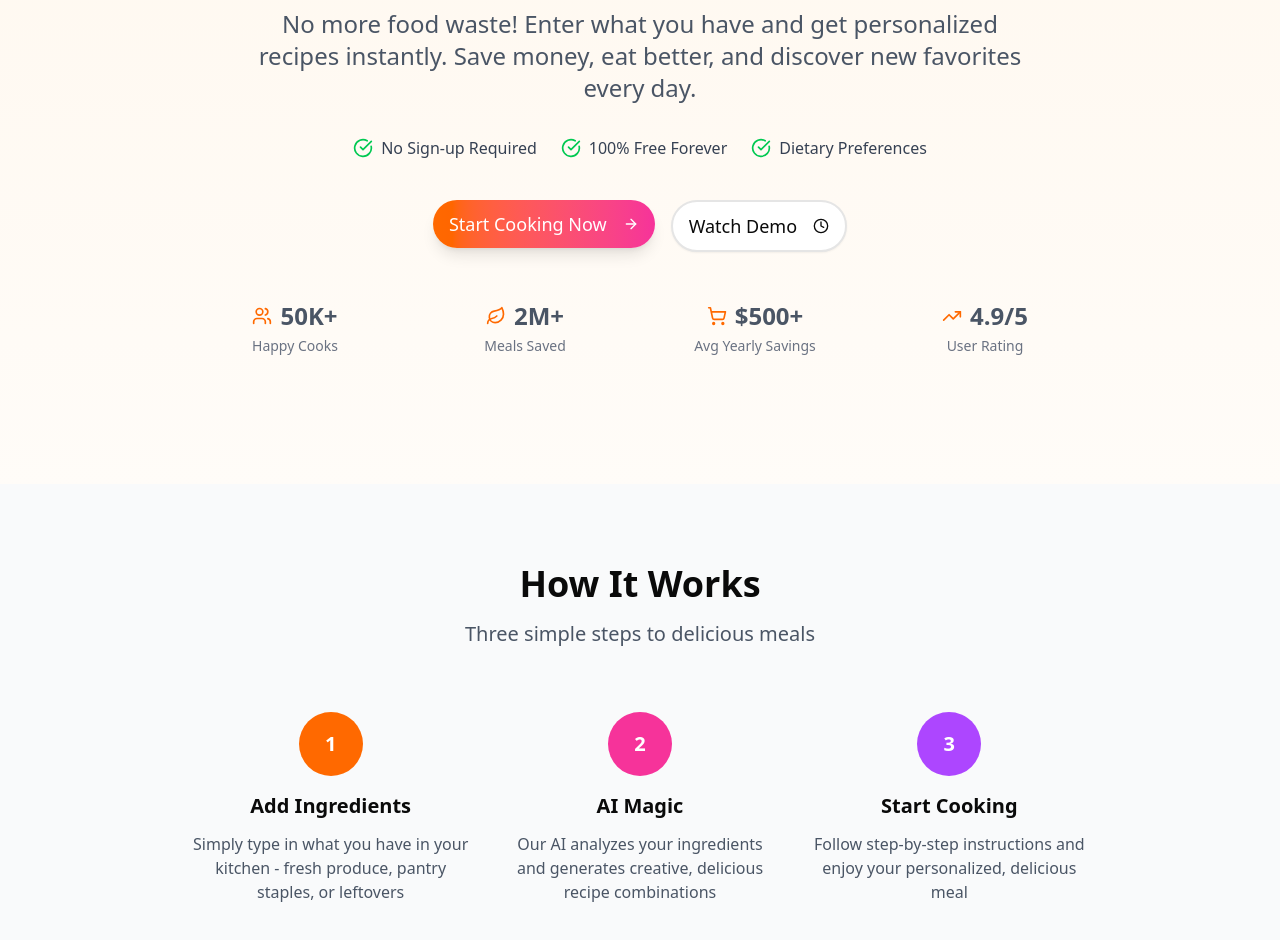
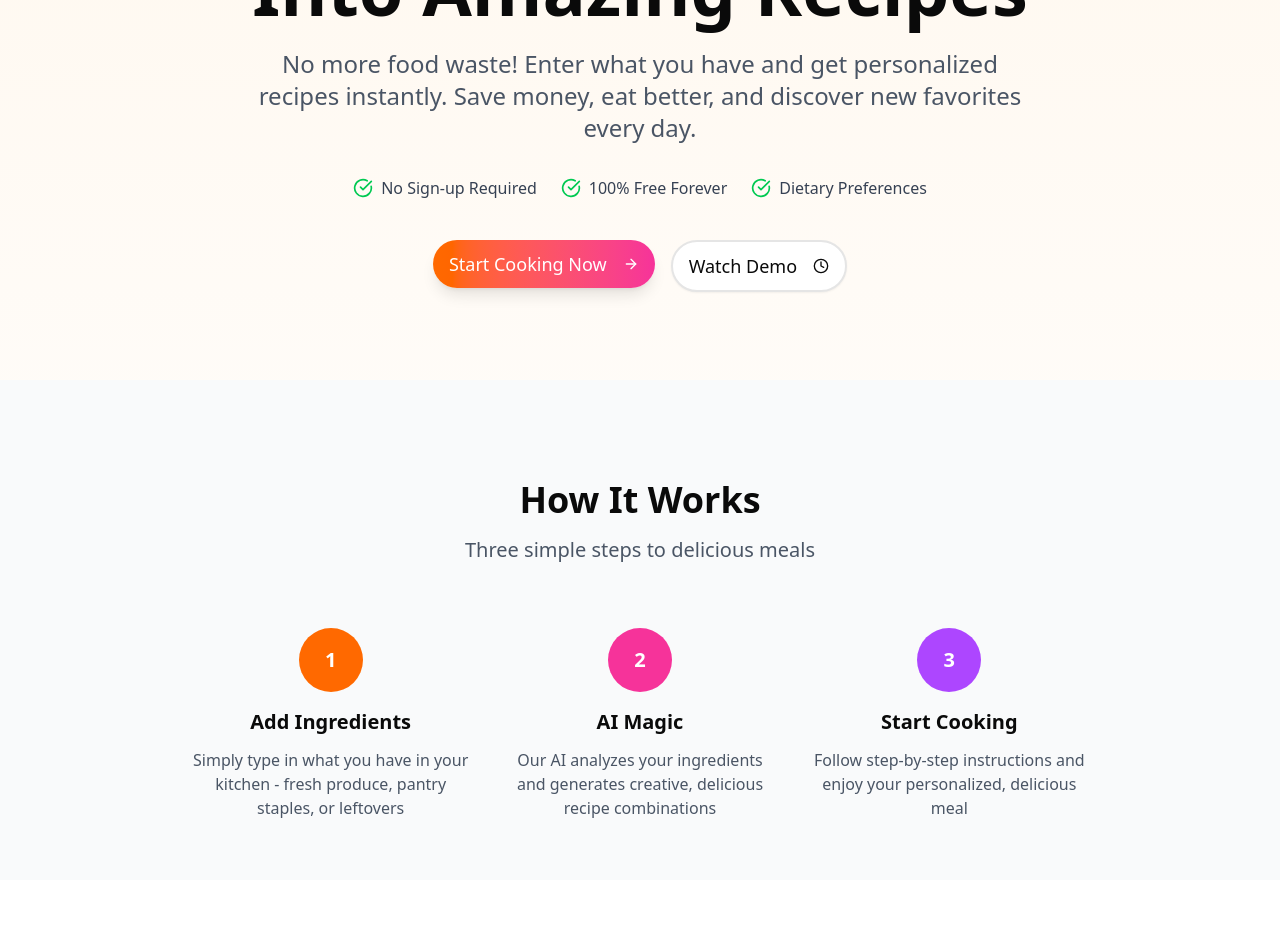
Before and after one commit to tejaschaudhari192/recipe-generator, a Next.js app: page / in a window 1280 px wide. Shown: the part 300-1240 px from the top of the page. After the commit the page ends 1180 px from the top, so only its background shows below. Built offline with nearby package versions, Linux system fonts and the light colour scheme.

Commit message:
clean: remove framer and stats

```diff
--- a/src/app/api/home/route.ts
+++ b/src/app/api/home/route.ts
@@ -10,12 +10,6 @@ export async function GET() {
       "No Sign-up Required",
       "100% Free Forever",
       "Dietary Preferences",
-    ],
-    stats: [
-      { icon: "users", label: "Happy Cooks", value: "50K+" },
-      { icon: "leaf", label: "Meals Saved", value: "2M+" },
-      { icon: "shoppingCart", label: "Avg Yearly Savings", value: "$500+" },
-      { icon: "trendingUp", label: "User Rating", value: "4.9/5" },
     ],
     steps: [
       {
--- a/src/app/globals.css
+++ b/src/app/globals.css
@@ -135,6 +135,30 @@
     background-size: 400% 400%;
     animation: gradient-xy 15s ease infinite;
   }
+
+   .fade-in-slide {
+    @apply opacity-0 translate-y-5;
+    animation: fadeInSlide 0.6s ease-out forwards;
+  }
+
+  .animate-fade-in-up {
+    @apply opacity-0 translate-y-5;
+    animation: fadeInSlide 0.6s ease-out forwards;
+  }
+
+  .delay-100 { animation-delay: 0.1s; }
+  .delay-200 { animation-delay: 0.2s; }
+  .delay-300 { animation-delay: 0.3s; }
+  .delay-400 { animation-delay: 0.4s; }
+  .delay-500 { animation-delay: 0.5s; }
+  .delay-600 { animation-delay: 0.6s; }
+
+  @keyframes fadeInSlide {
+    to {
+      opacity: 1;
+      transform: translateY(0);
+    }
+  }
 }
 
 @keyframes bounceAlt {
--- a/src/app/page.tsx
+++ b/src/app/page.tsx
@@ -1,7 +1,6 @@
 'use client'
 
 import { useEffect, useState } from 'react'
-import { motion } from 'framer-motion'
 import { Button } from '@/components/ui/button'
 import {
   Sparkles, ArrowRight, Clock, CheckCircle,
@@ -10,18 +9,6 @@ import {
 import { getHomePageContent } from '@/lib/api'
 import HomePageLoader from '@/components/home/HomePageLoader'
 import { useRouter } from 'next/navigation'
-
-// Define types for data structure
-interface Benefit {
-  title?: string
-  description?: string
-}
-
-interface Stat {
-  icon: keyof typeof iconMap
-  value: string
-  label: string
-}
 
 interface Step {
   number: number
@@ -34,7 +21,6 @@ interface HomePageData {
   highlightedWord: string
   description: string
   benefits: string[]
-  stats: Stat[]
   steps: Step[]
 }
 
@@ -54,7 +40,6 @@ export default function Home() {
       const json = await getHomePageContent()
       setData(json)
     }
-
     fetchData()
   }, [])
 
@@ -64,14 +49,13 @@ export default function Home() {
     <div className="min-h-screen bg-gradient-to-b from-orange-50 to-white">
       {/* Hero Section */}
       <section className="container mx-auto px-4 py-20">
-        <div className="text-center max-w-6xl mx-auto">
-          <motion.div initial={{ opacity: 0, y: 20 }} animate={{ opacity: 1, y: 0 }}>
-            <div className="inline-flex items-center gap-2 bg-orange-100 text-orange-800 px-4 py-2 rounded-full mb-6">
+        <div className="text-center max-w-6xl mx-auto fade-in-slide">
+          <div className="inline-flex items-center gap-2 bg-orange-100 text-orange-800 px-4 py-2 rounded-full mb-6 animate-fade-in-up delay-100">
             <Sparkles className="w-4 h-4" />
             <span className="text-sm font-medium">{data.tagline}</span>
           </div>
 
-            <h1 className="text-5xl md:text-7xl font-bold mb-6">
+          <h1 className="text-5xl md:text-7xl font-bold mb-6 animate-fade-in-up delay-200">
             Turn Your{' '}
             <span className="bg-gradient-to-r from-orange-500 to-pink-500 bg-clip-text text-transparent">
               {data.highlightedWord}
@@ -80,12 +64,12 @@ export default function Home() {
             Into Amazing Recipes
           </h1>
 
-            <p className="text-xl md:text-2xl text-gray-600 mb-8 max-w-3xl mx-auto">
+          <p className="text-xl md:text-2xl text-gray-600 mb-8 max-w-3xl mx-auto animate-fade-in-up delay-300">
             {data.description}
           </p>
 
           {/* Benefits */}
-            <div className="flex flex-wrap justify-center gap-6 mb-10">
+          <div className="flex flex-wrap justify-center gap-6 mb-10 animate-fade-in-up delay-400">
             {data.benefits.map((benefit, i) => (
               <div key={i} className="flex items-center gap-2">
                 <CheckCircle className="w-5 h-5 text-green-500" />
@@ -94,7 +78,7 @@ export default function Home() {
             ))}
           </div>
 
-            <div className="flex flex-col sm:flex-row gap-4 justify-center mb-12">
+          <div className="flex flex-col sm:flex-row gap-4 justify-center mb-12 animate-fade-in-up delay-500">
             <Button
               size="lg"
               onClick={() => router.push('/chat')}
@@ -110,30 +94,13 @@ export default function Home() {
               Watch Demo <Clock className="w-5 h-5 ml-2" />
             </Button>
           </div>
-
-            {/* Stats */}
-            <div className="grid grid-cols-2 md:grid-cols-4 gap-6 mb-12 max-w-4xl mx-auto">
-              {data.stats.map((stat, i) => {
-                const Icon = iconMap[stat.icon]
-                return (
-                  <div key={i} className="text-center">
-                    <div className="flex items-center justify-center gap-2 text-gray-600">
-                      <Icon className="w-5 h-5 text-orange-500" />
-                      <span className="font-bold text-2xl">{stat.value}</span>
-                    </div>
-                    <p className="text-sm text-gray-500 mt-1">{stat.label}</p>
-                  </div>
-                )
-              })}
-            </div>
-          </motion.div>
         </div>
       </section>
 
       {/* How It Works Section */}
       <section className="bg-gray-50 py-20">
         <div className="container mx-auto px-4">
-          <div className="text-center mb-16">
+          <div className="text-center mb-16 fade-in-slide delay-100">
             <h2 className="text-4xl font-bold mb-4">How It Works</h2>
             <p className="text-xl text-gray-600">Three simple steps to delicious meals</p>
           </div>
@@ -142,12 +109,9 @@ export default function Home() {
             {data.steps.map((step, i) => {
               const colors = ['bg-orange-500', 'bg-pink-500', 'bg-purple-500']
               return (
-                <motion.div
+                <div
                   key={i}
-                  initial={{ opacity: 0, y: 20 }}
-                  animate={{ opacity: 1, y: 0 }}
-                  transition={{ delay: 0.3 + i * 0.1 }}
-                  className="text-center"
+                  className={`text-center fade-in-slide delay-${300 + i * 100}`}
                 >
                   <div
                     className={`w-16 h-16 ${colors[i]} rounded-full flex items-center justify-center mx-auto mb-4`}
@@ -156,7 +120,7 @@ export default function Home() {
                   </div>
                   <h3 className="text-xl font-semibold mb-3">{step.title}</h3>
                   <p className="text-gray-600">{step.description}</p>
-                </motion.div>
+                </div>
               )
             })}
           </div>
```
Lines whose indentation alone changed are shown as unchanged.
